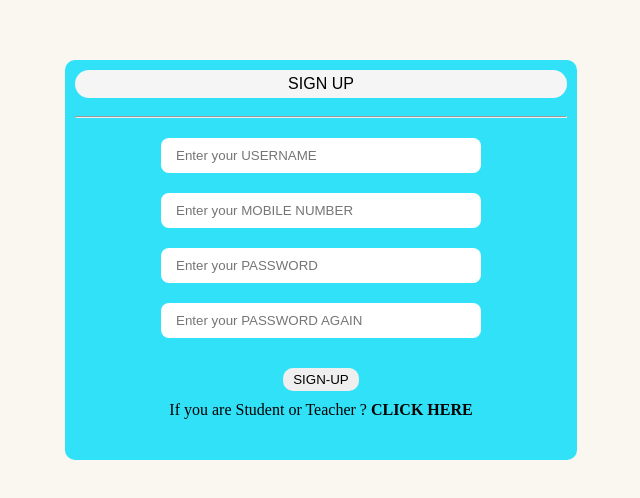
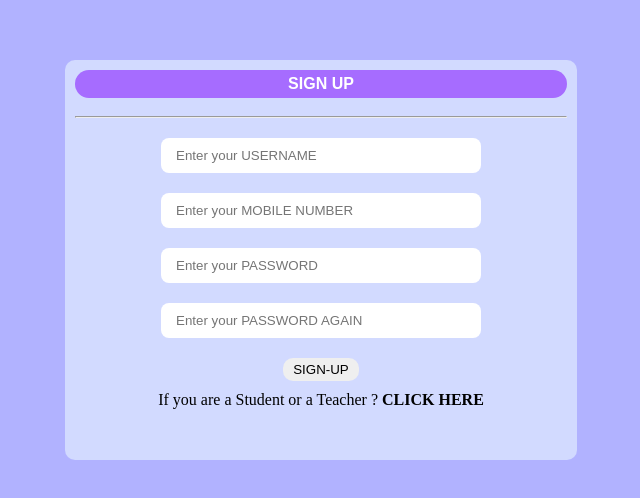
Before and after one commit to Yuvinama05/Student-college-Portal, a plain HTML site: page signup.html in a window 1280 px wide. Shown: the part 140-638 px from the top of the page, without its empty margins (319-959 px from the left). Drawn offline with Linux system fonts and the light colour scheme; a web font is replaced by a local one.

Commit message:
thirdcommit

```diff
--- a/signup.css
+++ b/signup.css
@@ -6,24 +6,26 @@
   box-sizing: border-box;
 }
 body {
-  background-color: #faf7f0;
+  background-color: #b1b2ff;
 }
 
 .container {
-  background-color: #31e1f7;
+  background-color: #d2daff;
   width: 40vw;
   height: 50vh;
   margin: 25vh auto;
   padding: 10px;
   border-radius: 10px;
 }
-.log-in {
+.sign-up {
   font-family: "Sono", sans-serif;
-  background-color: whitesmoke;
+  background-color: #a66cff;
   display: flex;
   justify-content: center;
   padding: 5px 0;
   border-radius: 20px;
+  font-weight: bolder;
+  color: white;
 }
 .label {
   display: flex;
@@ -36,9 +38,10 @@ body {
   border: none;
   width: 25vw;
   margin: 10px 0;
+  outline: none;
 }
 .input:hover {
-  background-color: #f7f7f7;
+  background-color: #eef1ff;
   color: black;
 }
 
@@ -59,16 +62,16 @@ body {
   align-items: center;
 }
 .btn {
-  margin: 10px;
   padding: 4px 10px;
-
+  margin-bottom: 10px;
   border-radius: 10px;
   border: #31e1f7;
 }
 .btn:hover {
-  background-color: red;
+  background-color: #e8f9fd;
   border: none;
-  color: white;
+  color: black;
+  font-weight: bolder;
   /* transition: 0.5s; */
 }
 .click {
@@ -79,3 +82,17 @@ body {
 p {
   font-weight: 545;
 }
+
+@keyframes pop-up {
+  from {
+    opacity: 0;
+  }
+  to {
+    opacity: 10;
+  }
+}
+
+.container {
+  animation: pop-up 1s ease-in 1ms 1 backwards;
+  /* animation: name duration timing-function delay iteration-count direction fill-mode; */
+}
--- a/signup.html
+++ b/signup.html
@@ -8,8 +8,9 @@
     <link rel="stylesheet" href="signup.css" />
   </head>
   <body>
+
     <div class="container">
-      <div class="log-in">SIGN UP</div>
+      <div class="sign-up">SIGN UP</div>
       <br />
       <hr />
       <div class="form">
@@ -32,7 +33,7 @@
       <div class="lower">
         <button class="btn">SIGN-UP</button>
         <p class="para">
-          If you are Student or Teacher ? <a class="click" href="/log-in.html">CLICK HERE</a>
+          If you are a Student or a Teacher ? <a class="click" href="/log-in.html">CLICK HERE</a>
         </p>
       </div>
       </div>
```
